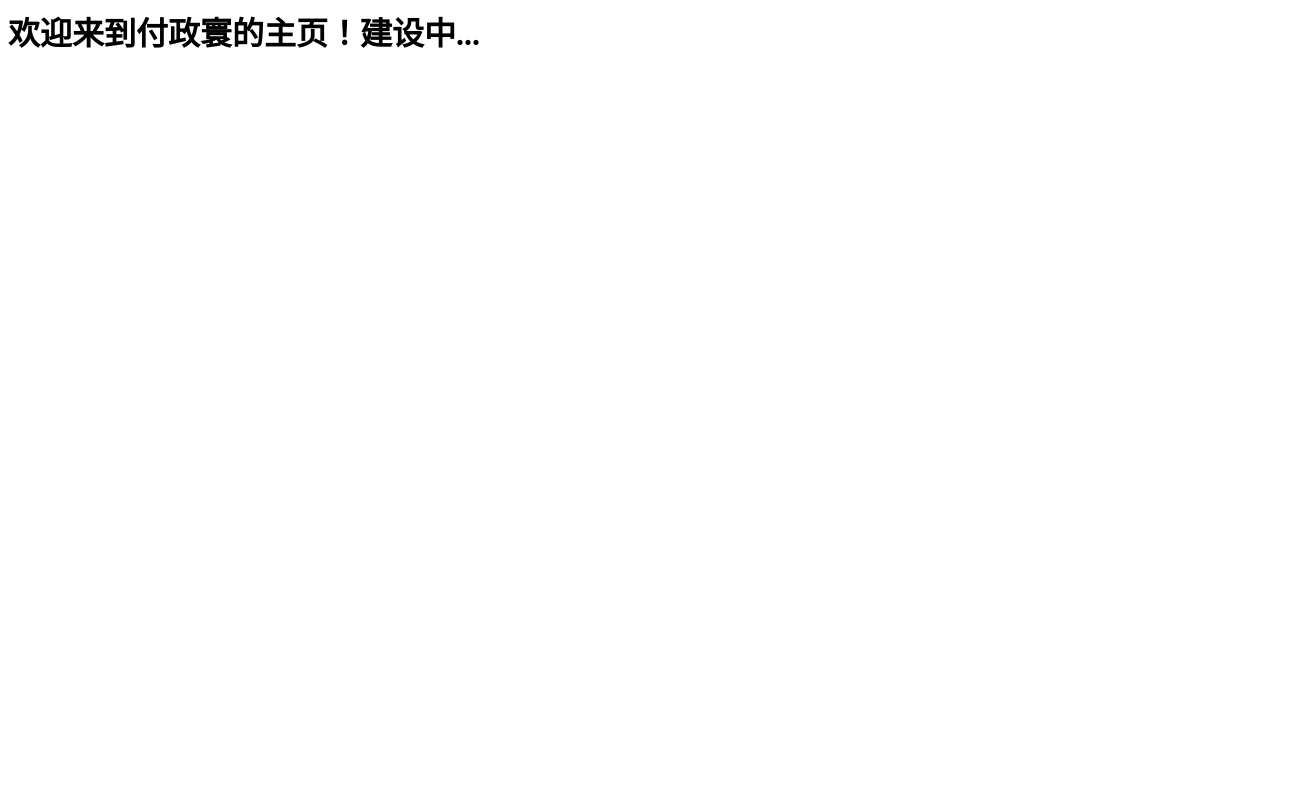
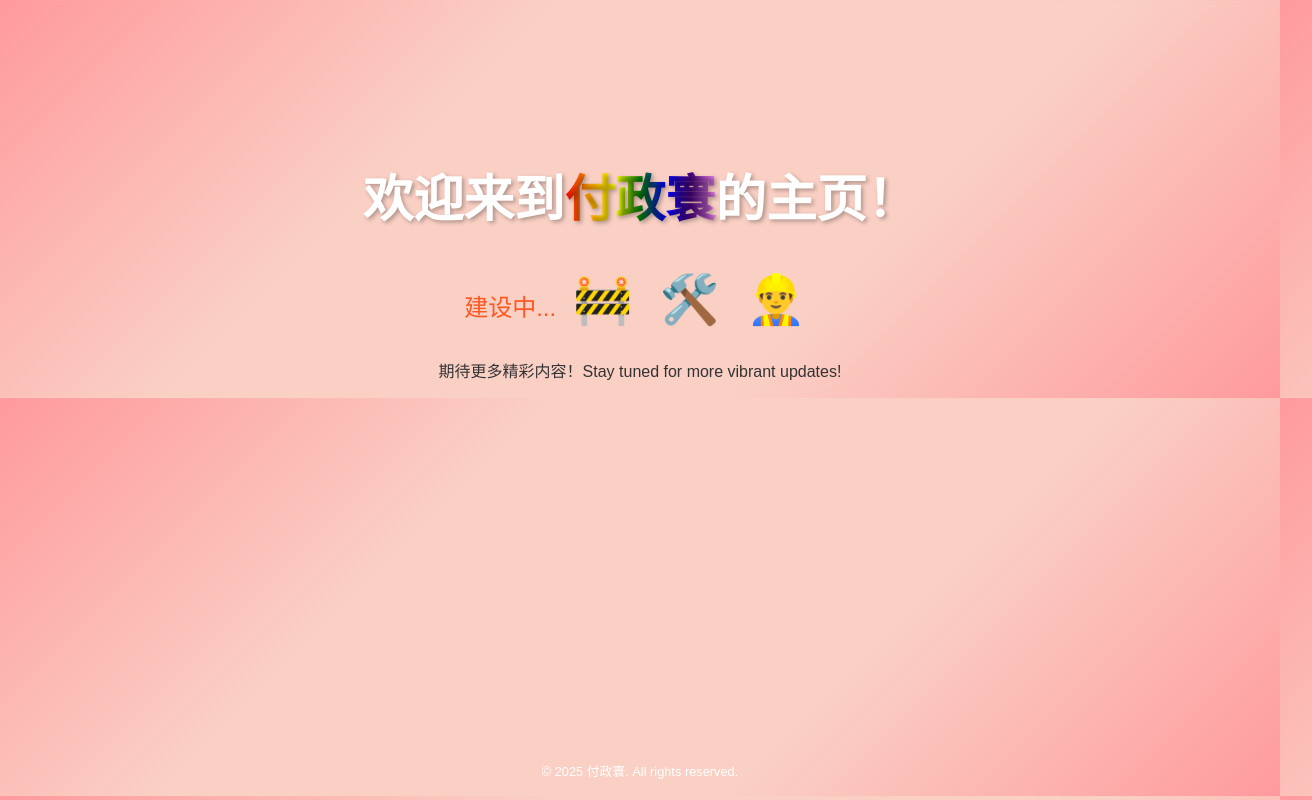
Before and after one commit to FZh990614/humblesteven.github.io, a plain HTML site: page index.html in a window 1280 px wide. Shown: the whole page, 1312 px wide, since content can reach past the window. Drawn offline with Linux system fonts and the light colour scheme.

Commit message:
Update index.html

```diff
--- a/index.html
+++ b/index.html
@@ -1 +1,92 @@
-<h1>欢迎来到付政寰的主页！建设中...</h1>
+<!DOCTYPE html>
+<html lang="zh">
+<head>
+    <meta charset="UTF-8">
+    <meta name="viewport" content="width=device-width, initial-scale=1.0">
+    <title>付政寰的主页</title>
+    <style>
+        body {
+            font-family: 'Arial', sans-serif;
+            background: linear-gradient(135deg, #ff9a9e, #fad0c4, #fad0c4, #ff9a9e);
+            color: #333;
+            text-align: center;
+            margin: 0;
+            padding: 0;
+            overflow: hidden;
+            animation: gradient 15s ease infinite;
+        }
+
+        @keyframes gradient {
+            0% { background-position: 0% 50%; }
+            50% { background-position: 100% 50%; }
+            100% { background-position: 0% 50%; }
+        }
+
+        h1 {
+            font-size: 3em;
+            color: #fff;
+            text-shadow: 2px 2px 4px rgba(0, 0, 0, 0.3);
+            margin-top: 20vh;
+            animation: fadeIn 2s ease-in-out, pulse 2s infinite;
+        }
+
+        @keyframes fadeIn {
+            from { opacity: 0; transform: translateY(-50px); }
+            to { opacity: 1; transform: translateY(0); }
+        }
+
+        @keyframes pulse {
+            0% { transform: scale(1); }
+            50% { transform: scale(1.05); }
+            100% { transform: scale(1); }
+        }
+
+        .construction {
+            font-size: 1.5em;
+            color: #ff5722;
+            margin: 20px 0;
+            animation: blink 1s infinite;
+        }
+
+        @keyframes blink {
+            0% { opacity: 1; }
+            50% { opacity: 0.5; }
+            100% { opacity: 1; }
+        }
+
+        .emoji {
+            font-size: 2em;
+            margin: 10px;
+            display: inline-block;
+            animation: bounce 2s infinite;
+        }
+
+        @keyframes bounce {
+            0%, 20%, 50%, 80%, 100% { transform: translateY(0); }
+            40% { transform: translateY(-30px); }
+            60% { transform: translateY(-15px); }
+        }
+
+        footer {
+            position: fixed;
+            bottom: 20px;
+            width: 100%;
+            font-size: 0.8em;
+            color: #fff;
+        }
+
+        .rainbow-text {
+            background: linear-gradient(to right, red, orange, yellow, green, blue, indigo, violet);
+            -webkit-background-clip: text;
+            color: transparent;
+            display: inline-block;
+        }
+    </style>
+</head>
+<body>
+    <h1>欢迎来到<span class="rainbow-text">付政寰</span>的主页！</h1>
+    <p class="construction">建设中... <span class="emoji">🚧</span> <span class="emoji">🛠️</span> <span class="emoji">👷‍♂️</span></p>
+    <p>期待更多精彩内容！Stay tuned for more vibrant updates!</p>
+    <footer>&copy; 2025 付政寰. All rights reserved.</footer>
+</body>
+</html>
```
